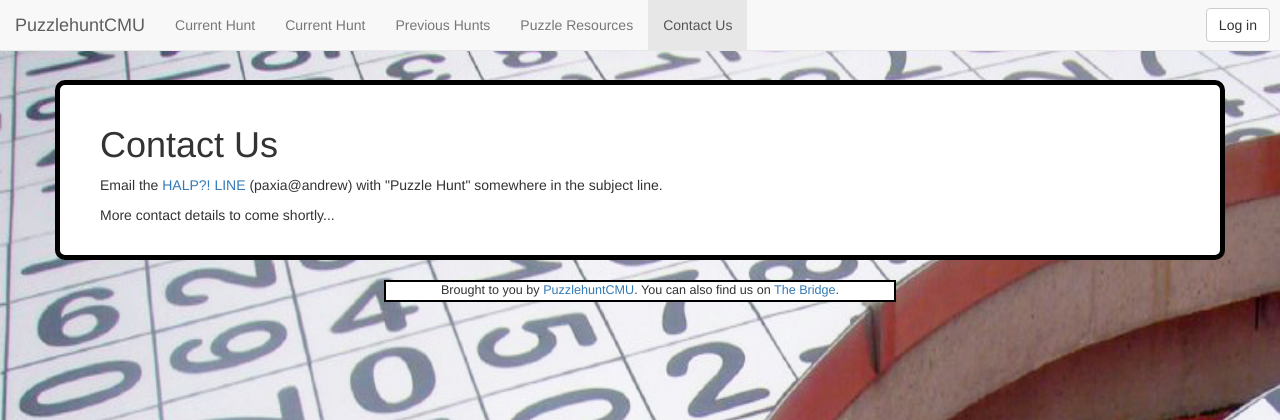
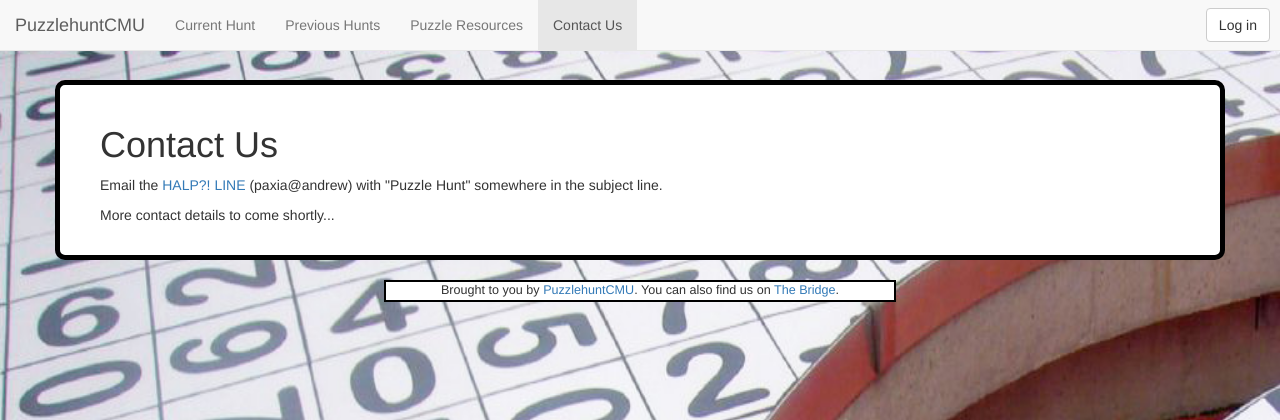
Before and after one commit to dlareau/puzzlehunt_server, a Django app: a page that uses huntserver/templates/info_base.html in a window 1280 px wide. Shown: the top 420 px of the page. Run offline with Django 3.2, Linux system fonts and the light colour scheme; parts of the project's set-up code (start-up, migrations or seed data) failed here and were passed over; some libraries are stand-ins or nearby versions.

Commit message:
Removed extra link in navbar

```diff
--- a/huntserver/templates/info_base.html
+++ b/huntserver/templates/info_base.html
@@ -8,7 +8,6 @@
 {% block left-header %}
     <li class='{% active_page request "index" %} visible-xs'><a href="{% url 'huntserver:index' %}"> Homepage </a></li>
     <li class='{% active_page request "current_hunt_info" %}'><a href="{% url 'huntserver:current_hunt_info' %}"> Current Hunt </a></li>
-    <li><a href="/hunt/current/"> Current Hunt </a></li>
     <li class='{% active_page request "previous_hunts" %}'><a href="{% url 'huntserver:previous_hunts' %}"> Previous Hunts </a></li>
     <li class='{% active_page request "resources" %}'><a href="{% url 'huntserver:resources' %}"> Puzzle Resources </a></li>
     <li class='{% active_page request "contact_us" %}'><a href="{% url 'huntserver:contact_us' %}"> Contact Us </a></li>
```
